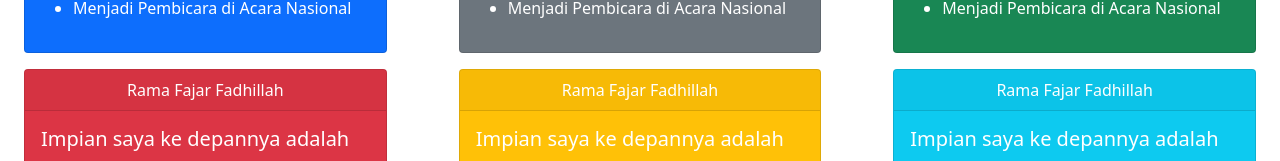
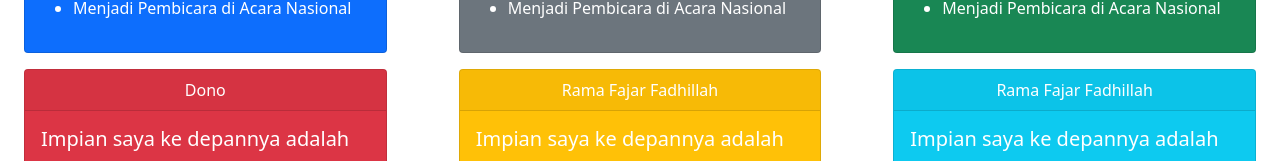
Before and after one commit to nullsec45/impian_siswa_smk_plus_pelita_nusantara, a plain HTML site: page index.html in a window 1280 px wide. Shown: the part 246-407 px from the top of the page. Drawn offline with nearby package versions, Linux system fonts and the light colour scheme.

Commit message:
Impian dono

```diff
--- a/index.html
+++ b/index.html
@@ -62,7 +62,7 @@
         <div class="col-4">
             <div class="container">
                 <div class="card text-white bg-danger mb-3">
-                    <div class="card-header text-center">Rama Fajar Fadhillah</div>
+                    <div class="card-header text-center">Dono</div>
                     <div class="card-body">
                         <h5 class="card-title">Impian saya ke depannya adalah</h5>
                         <ul>
```
